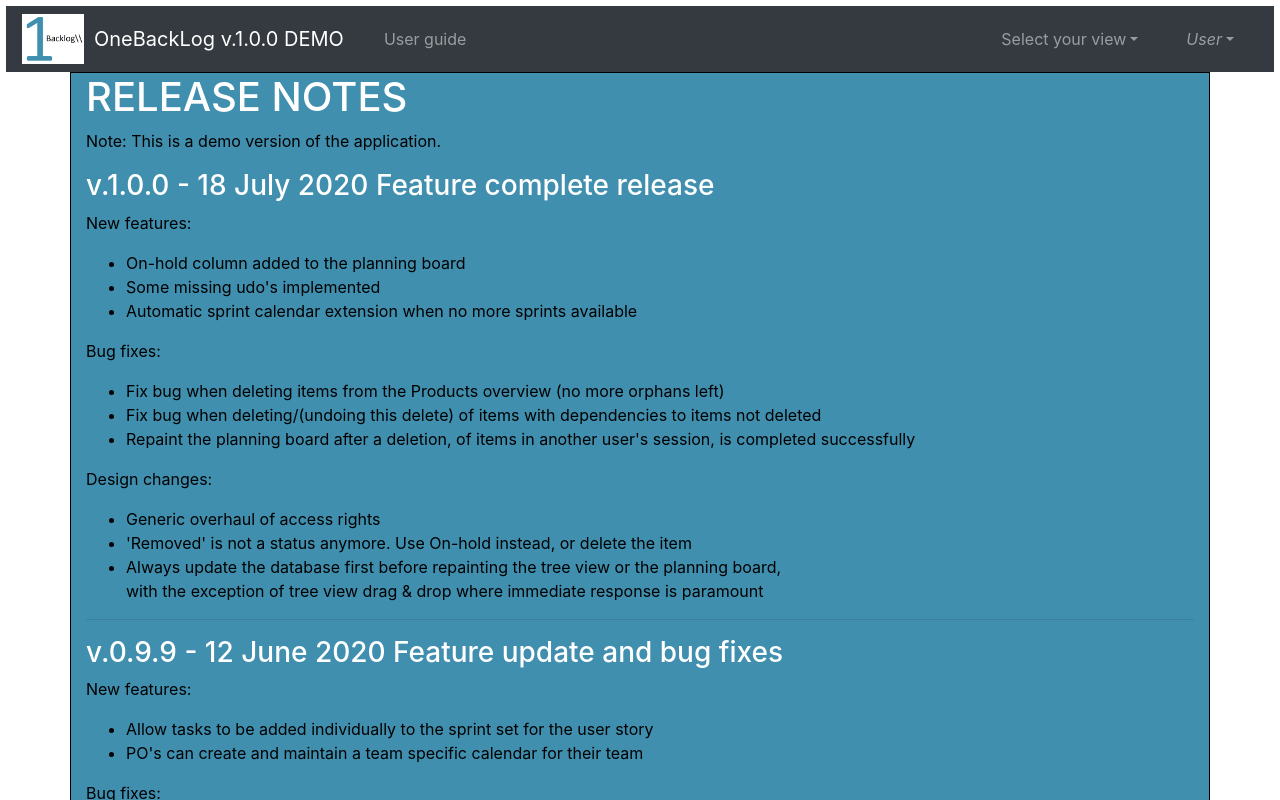
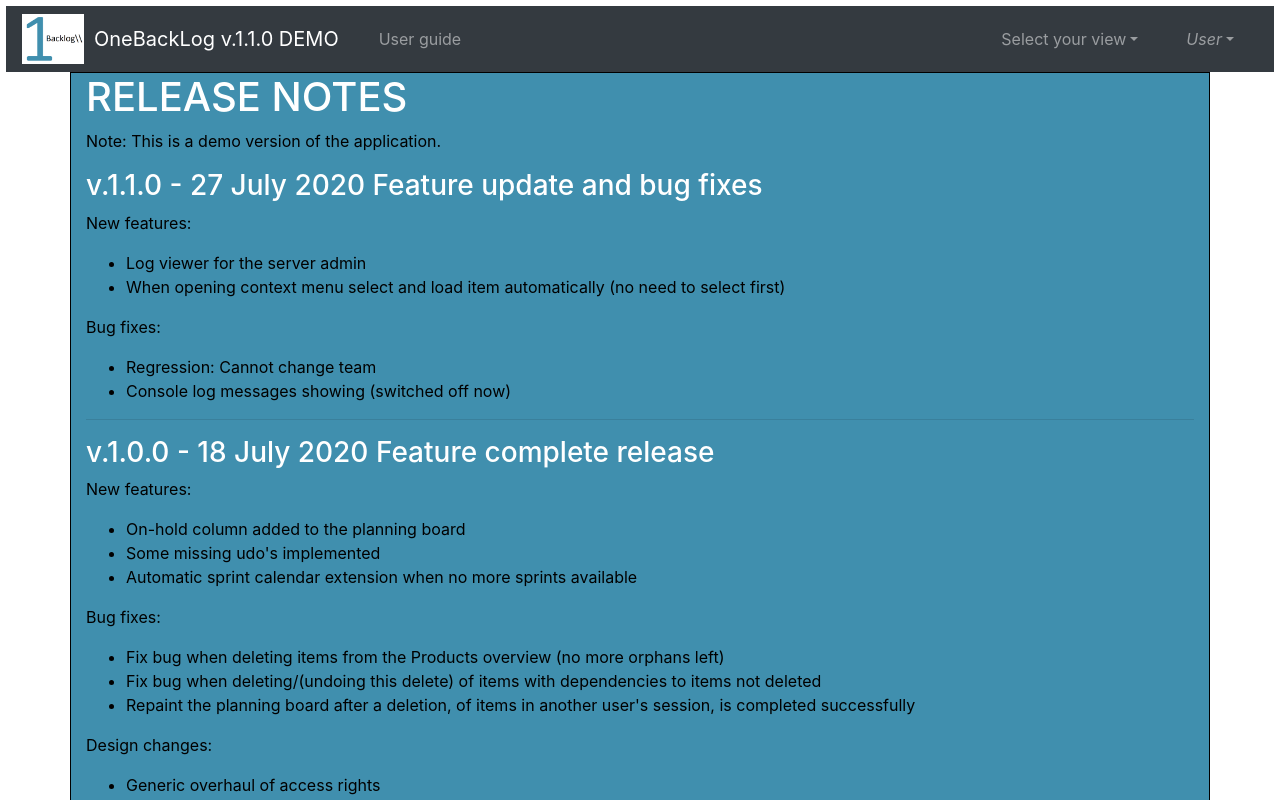
Before and after one commit to ErikVerheul/OneBacklog, a Vue app: page /rel-notes in a window 1280 px wide. Shown: the top 800 px of the page. Built offline with nearby package versions, Linux system fonts and the light colour scheme.

Commit message:
Prepare for release

```diff
--- a/src/components/header/header.js
+++ b/src/components/header/header.js
@@ -13,7 +13,7 @@ function created() {
 
 function data() {
     return {
-        appVersion: "OneBackLog v.1.0.0",
+        appVersion: "OneBackLog v.1.1.0",
         changeTeamCalendarModel: false,
         disableOkButton: false,
         oldPassword: "",
--- a/src/components/rel-notes/rel-notes.vue
+++ b/src/components/rel-notes/rel-notes.vue
@@ -6,6 +6,18 @@
         <b-col cols="12" class="left-column">
           <h1>RELEASE NOTES</h1>
           <p v-if="this.$store.state.demo">Note: This is a demo version of the application.</p>
+          <h3>v.1.1.0 - 27 July 2020 Feature update and bug fixes</h3>
+          <p>New features:</p>
+          <ul>
+            <li>Log viewer for the server admin</li>
+            <li>When opening context menu select and load item automatically (no need to select first)</li>
+          </ul>
+          <p>Bug fixes:</p>
+          <ul>
+            <li>Regression: Cannot change team</li>
+            <li>Console log messages showing (switched off now)</li>
+          </ul>
+          <hr />
           <h3>v.1.0.0 - 18 July 2020 Feature complete release</h3>
           <p>New features:</p>
           <ul>
```
Also changed, not shown: src/components/userguide/server-admin-menu.png.
